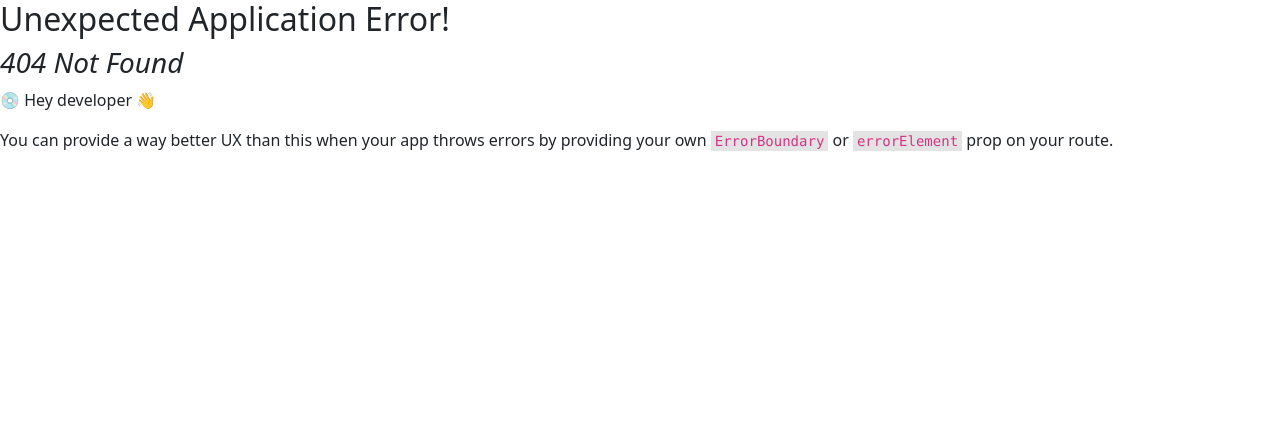
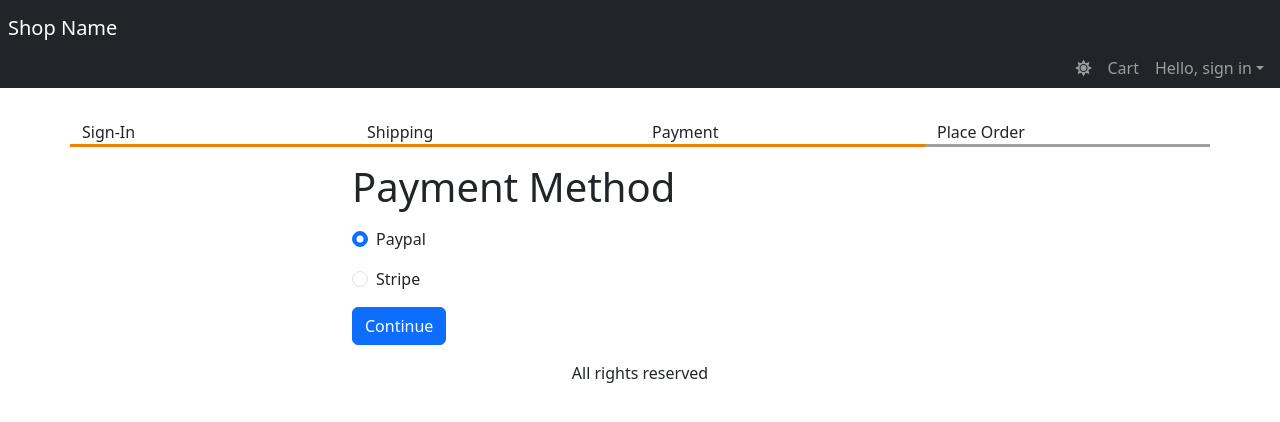
Before and after one commit to jyx88056601/e-commerce, a React (Vite) app: page /payment in a window 1280 px wide. Before the commit this address had no page. Shown: the top 422 px of the page. Built offline with nearby package versions, Linux system fonts and the light colour scheme.

Commit message:
build payment page

```diff
--- /dev/null
+++ b/src/pages/PaymentPage.tsx
@@ -0,0 +1,74 @@
+import React, { useContext, useEffect, useState } from 'react';
+import { Button, Form } from 'react-bootstrap';
+import { Helmet } from 'react-helmet-async';
+import { useNavigate } from 'react-router-dom';
+import CheckoutSteps from '../components/CheckoutSteps';
+import StoreContext from '../contexts/storeContext';
+
+const PaymentPage = () => {
+  const navigate = useNavigate();
+  const { state, dispatch } = useContext(StoreContext);
+  const [selectedPaymentMethod, setSelectedPaymentMethod] = useState('Paypal');
+  useEffect(() => {
+    if (!state.cart.shippingAddress) {
+      navigate('/shipping');
+    }
+  });
+
+  const submitHandler = (event: React.SyntheticEvent) => {
+    event.preventDefault();
+    dispatch({
+      type: 'SAVE_PAYMENT_METHOD',
+      payload: selectedPaymentMethod,
+    });
+
+    localStorage.setItem('paymentMethod', selectedPaymentMethod);
+    navigate('/placeorder');
+  };
+
+  return (
+    <div>
+      <CheckoutSteps step1 step2 step3></CheckoutSteps>
+      <div className="container small-container">
+        <Helmet>
+          <title>Payment Method</title>
+        </Helmet>
+        <h1 className="my-3">Payment Method</h1>
+        <Form onSubmit={submitHandler}>
+          <div className="mb-3">
+            <Form.Check
+              type="radio"
+              id="Paypal"
+              label="Paypal"
+              value="Paypal"
+              checked={selectedPaymentMethod === 'Paypal'}
+              onChange={(event) => setSelectedPaymentMethod(event.target.value)}
+            />
+          </div>
+          <div className="mb-3">
+            <Form.Check
+              type="radio"
+              id="Stripe"
+              label="Stripe"
+              value="Stripe"
+              checked={selectedPaymentMethod === 'Stripe'}
+              onChange={(event) => setSelectedPaymentMethod(event.target.value)}
+            />
+          </div>
+          <div className="mb-3">
+            <Button
+              type="submit"
+              onClick={() => {
+                navigate('/placeorder');
+              }}
+            >
+              Continue
+            </Button>
+          </div>
+        </Form>
+      </div>
+    </div>
+  );
+};
+
+export default PaymentPage;
--- a/src/reducers/storeReducer.ts
+++ b/src/reducers/storeReducer.ts
@@ -12,12 +12,10 @@ export type State = {
     | { type: 'CART_ADD_ITEM'; payload: CartItem }
     | { type: 'CART_REMOVE_ITEM'; payload: CartItem }
     | { type: 'CART_CLEAR' }
+    | { type: 'USER_SIGNIN'; payload: UserInfo }
+    | { type: 'USER_SIGNOUT' }
     | { type: 'SAVE_SHIPPING_ADDRESS'; payload: ShippingAddress }
     | { type: 'SAVE_PAYMENT_METHOD'; payload: string }
-    | { type: 'USER_SIGNIN'; payload: UserInfo }
-    | { type: 'USER_SIGNOUT' }
-
-
 
   // state: input: original state and actions -> new state
   function storeReducer(state: State, action: Action): State {
--- a/src/routers/router.tsx
+++ b/src/routers/router.tsx
@@ -6,6 +6,7 @@ import {
 import App from '../App';
 import CartPage from '../pages/CartPage';
 import HomePage from '../pages/HomePage';
+import PaymentPage from '../pages/PaymentPage';
 import ProductPage from '../pages/ProductPage';
 import ShippingPage from '../pages/ShippingPage';
 import SignInPage from '../pages/SignInPage';
@@ -38,6 +39,7 @@ const router = createBrowserRouter(
       <Route path="signin" element={<SignInPage />} />
       <Route path="signup" element={<SignUpPage />} />
       <Route path="shipping" element={<ShippingPage />} />
+      <Route path="payment" element={<PaymentPage />} />
     </Route>
   )
 );
```
